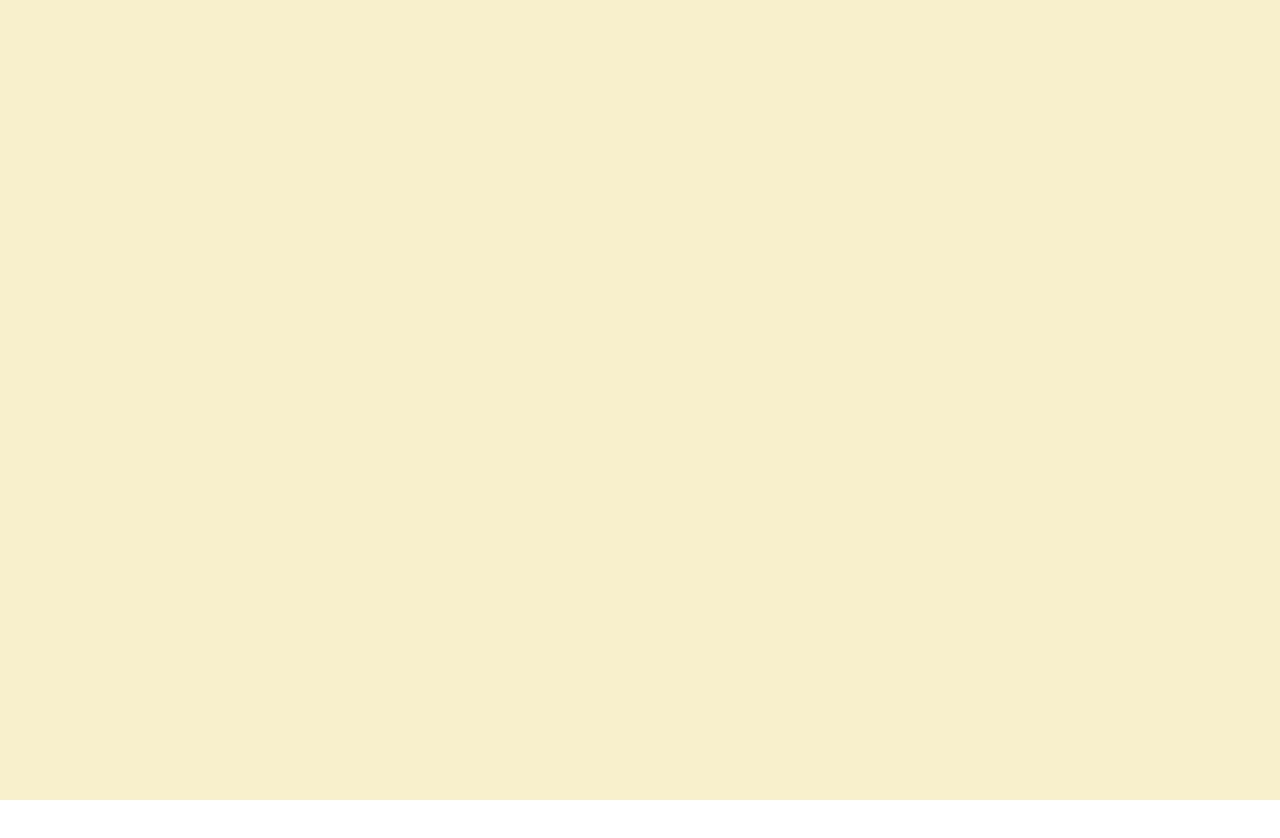
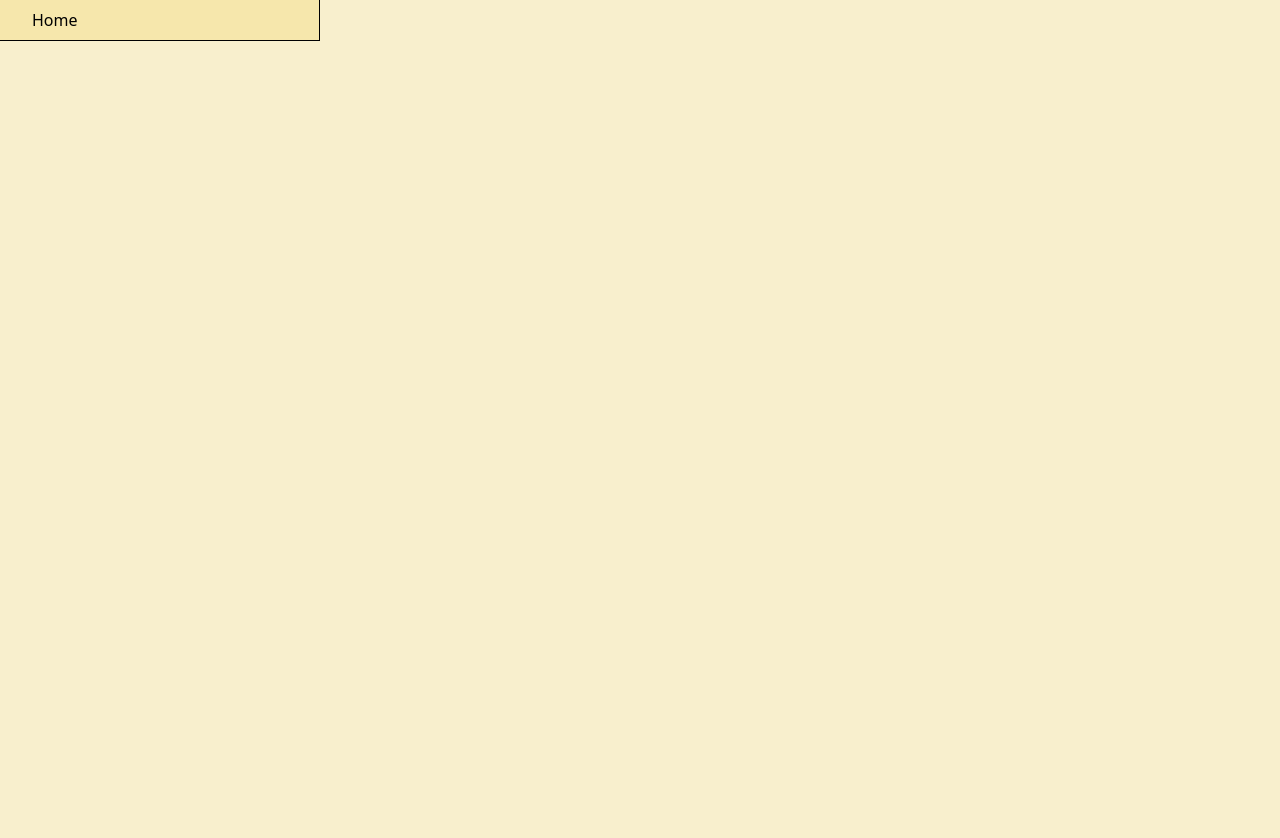
Before and after one commit to jwhenry28/pray-with-us, a React (Vite) app in the folder frontend/: page / in a window 1280 px wide. Shown: the top 838 px of the page. Before the commit the page ends 800 px from the top, so only its background shows below. Built offline with nearby package versions, Linux system fonts and the light colour scheme.

Commit message:
init styling done

```diff
--- /dev/null
+++ b/frontend/src/components/Navigation.tsx
@@ -0,0 +1,13 @@
+import { NavLink } from "react-router-dom";
+
+const NavBar = () => {
+  return (
+    <header className="bg-pwu-primary">
+      <nav className="flex flex-row justify-between bg-pwu-secondary border-b border-r border-black max-w-[25%] p-2 px-8">
+        <NavLink to="/saints">Home</NavLink>
+      </nav>
+    </header>
+  );
+};
+
+export default NavBar;
--- a/frontend/src/components/RootLayout.tsx
+++ b/frontend/src/components/RootLayout.tsx
@@ -1,8 +1,11 @@
 import { Outlet } from "react-router-dom";
+
+import NavBar from "./Navigation";
 
 const RootLayout = () => {
   return (
     <>
+      <NavBar />
       <main className="bg-pwu-primary min-h-screen pt-16">
         <Outlet />
       </main>
```
